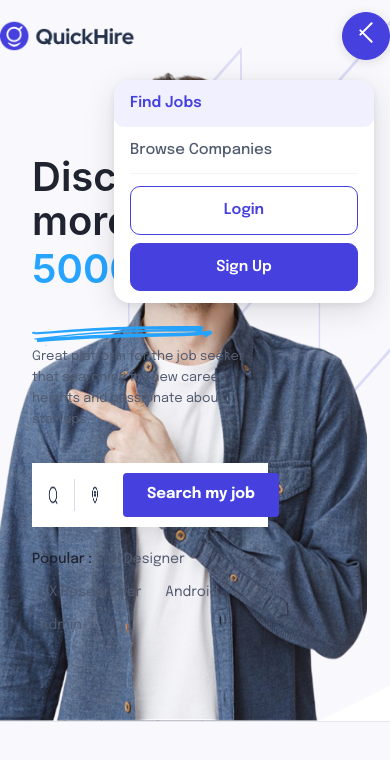
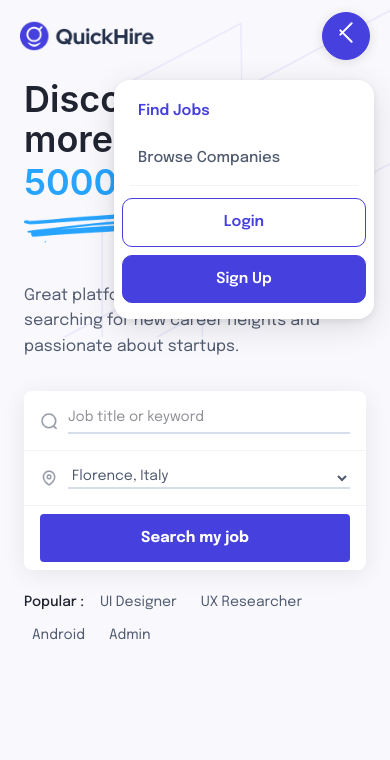
Before and after one commit to Taofique/quickhire, a React (Vite) app in the folder frontend/: page / in a window 390 px wide. Both pictures are taken after a click on the button 366 px from the left and 36 px from the top of the page. Shown: the top 760 px of the page. Built offline with nearby package versions, Linux system fonts and the light colour scheme; a web font is replaced by a local one.

Commit message:
feat: Complete Hero component  desktop and Mobile responsive functionality

```diff
--- a/frontend/src/components/HeroSection.jsx
+++ b/frontend/src/components/HeroSection.jsx
@@ -1,3 +1,4 @@
+import { useState, useEffect } from "react";
 import pattern from "../assets/Hero_assets/Pattern.png";
 import heroPerson from "../assets/Hero_assets/Hero_person.png";
 import rectangle from "../assets/Hero_assets/Rectangle.png";
@@ -6,12 +7,21 @@ import searchIcon from "../assets/Hero_assets/search_icon_header.png";
 import locationIcon from "../assets/Hero_assets/location_icon_header.png";
 
 const HeroSection = () => {
+  const [isMobile, setIsMobile] = useState(window.innerWidth < 768);
+
+  useEffect(() => {
+    const handleResize = () => setIsMobile(window.innerWidth < 768);
+    window.addEventListener("resize", handleResize);
+    return () => window.removeEventListener("resize", handleResize);
+  }, []);
+
   return (
     <section
       style={{
         backgroundColor: "#F8F8FD",
         width: "100%",
-        height: "722px",
+        height: isMobile ? "auto" : "722px",
+        minHeight: isMobile ? "100vh" : "722px",
         position: "relative",
         overflow: "hidden",
         borderBottom: "1px solid #E5E7F0",
@@ -25,13 +35,15 @@ const HeroSection = () => {
           position: "absolute",
           top: "0px",
           right: "0px",
-          height: "100%",
+          height: isMobile ? "40%" : "100%",
           width: "auto",
           pointerEvents: "none",
+          opacity: isMobile ? 0.5 : 1,
         }}
       />
 
-      {/* Hero Person */}
+      {/* Hero Person — hidden on mobile */}
+      {!isMobile && (
         <img
           src={heroPerson}
           alt="Job seeker"
@@ -45,8 +57,10 @@ const HeroSection = () => {
             zIndex: 10,
           }}
         />
+      )}
 
-      {/* Rectangle */}
+      {/* Rectangle — hidden on mobile */}
+      {!isMobile && (
         <img
           src={rectangle}
           alt=""
@@ -59,20 +73,23 @@ const HeroSection = () => {
             pointerEvents: "none",
           }}
         />
+      )}
 
       {/* ── LEFT CONTENT ── */}
       <div
         style={{
-          position: "absolute",
-          top: 0,
-          left: 0,
-          height: "110%",
-          width: "clamp(300px, 76%, 1800px)",
+          position: isMobile ? "relative" : "absolute",
+          top: isMobile ? "auto" : 0,
+          left: isMobile ? "auto" : 0,
+          height: isMobile ? "auto" : "110%",
+          width: isMobile ? "100%" : "clamp(300px, 76%, 1800px)",
           display: "flex",
           flexDirection: "column",
-          justifyContent: "center",
-          paddingLeft: "clamp(32px, 8vw, 128px)",
-          paddingRight: "32px",
+          justifyContent: isMobile ? "flex-start" : "center",
+          paddingLeft: isMobile ? "24px" : "clamp(32px, 8vw, 128px)",
+          paddingRight: isMobile ? "24px" : "32px",
+          paddingTop: isMobile ? "80px" : 0,
+          paddingBottom: isMobile ? "40px" : 0,
           zIndex: 30,
         }}
       >
@@ -80,7 +97,9 @@ const HeroSection = () => {
         <h1
           style={{
             fontFamily: "var(--font-clash)",
-            fontSize: "clamp(40px, 4.5vw, 72px)",
+            fontSize: isMobile
+              ? "clamp(36px, 8vw, 52px)"
+              : "clamp(40px, 4.5vw, 72px)",
             fontWeight: 600,
             lineHeight: "110%",
             color: "#202430",
@@ -97,13 +116,15 @@ const HeroSection = () => {
             position: "relative",
             display: "inline-block",
             marginTop: "4px",
-            marginBottom: "24px",
+            marginBottom: isMobile ? "16px" : "24px",
           }}
         >
           <h1
             style={{
               fontFamily: "var(--font-clash)",
-              fontSize: "clamp(40px, 4.5vw, 72px)",
+              fontSize: isMobile
+                ? "clamp(36px, 8vw, 52px)"
+                : "clamp(40px, 4.5vw, 72px)",
               fontWeight: 600,
               lineHeight: "110%",
               color: "#26A4FF",
@@ -116,11 +137,13 @@ const HeroSection = () => {
             src={groupUnderline}
             alt=""
             style={{
-              position: "absolute",
-              bottom: "-55px",
+              position: isMobile ? "relative" : "absolute", // ← relative on mobile
+              bottom: isMobile ? "auto" : "-55px",
               left: 0,
-              width: "clamp(180px, 55%, 400px)",
+              marginTop: isMobile ? "8px" : "0", // ← natural gap on mobile
+              width: isMobile ? "80%" : "clamp(180px, 55%, 400px)",
               pointerEvents: "none",
+              display: "block",
             }}
           />
         </div>
@@ -129,12 +152,12 @@ const HeroSection = () => {
         <p
           style={{
             fontFamily: "var(--font-epilogue)",
-            fontSize: "clamp(13px, 1.2vw, 16px)",
+            fontSize: "16px",
             lineHeight: "160%",
             color: "#515B6F",
-            marginTop: "32px",
+            marginTop: isMobile ? "24px" : "32px",
             marginBottom: "0",
-            maxWidth: "clamp(260px, 30vw, 400px)",
+            maxWidth: isMobile ? "100%" : "clamp(260px, 30vw, 400px)",
           }}
         >
           Great platform for the job seeker that searching for new career
@@ -142,6 +165,116 @@ const HeroSection = () => {
         </p>
 
         {/* ── SEARCH BAR ── */}
+        {isMobile ? (
+          // Mobile — stacked layout
+          <div
+            style={{
+              backgroundColor: "#ffffff",
+              boxShadow: "0 4px 24px rgba(0,0,0,0.08)",
+              marginTop: "32px",
+              borderRadius: "8px",
+              overflow: "hidden",
+              zIndex: 40,
+              position: "relative",
+            }}
+          >
+            {/* Keyword input */}
+            <div
+              style={{
+                display: "flex",
+                alignItems: "center",
+                padding: "16px",
+                gap: "10px",
+                borderBottom: "1px solid #F3F4F8",
+              }}
+            >
+              <img
+                src={searchIcon}
+                alt=""
+                style={{
+                  width: "18px",
+                  height: "18px",
+                  opacity: 0.5,
+                  flexShrink: 0,
+                }}
+              />
+              <input
+                type="text"
+                placeholder="Job title or keyword"
+                style={{
+                  border: "none",
+                  borderBottom: "2px solid #D6DDEB",
+                  outline: "none",
+                  fontFamily: "var(--font-epilogue)",
+                  fontSize: "14px",
+                  color: "#202430",
+                  backgroundColor: "transparent",
+                  width: "100%",
+                  paddingBottom: "4px",
+                }}
+              />
+            </div>
+            {/* Location */}
+            <div
+              style={{
+                display: "flex",
+                alignItems: "center",
+                padding: "16px",
+                gap: "10px",
+                borderBottom: "1px solid #F3F4F8",
+              }}
+            >
+              <img
+                src={locationIcon}
+                alt=""
+                style={{
+                  width: "18px",
+                  height: "18px",
+                  opacity: 0.5,
+                  flexShrink: 0,
+                }}
+              />
+              <select
+                style={{
+                  border: "none",
+                  borderBottom: "2px solid #D6DDEB",
+                  outline: "none",
+                  fontFamily: "var(--font-epilogue)",
+                  fontSize: "14px",
+                  color: "#515B6F",
+                  backgroundColor: "transparent",
+                  cursor: "pointer",
+                  width: "100%",
+                  paddingBottom: "4px",
+                }}
+              >
+                <option>Florence, Italy</option>
+                <option>New York, USA</option>
+                <option>London, UK</option>
+                <option>Berlin, Germany</option>
+              </select>
+            </div>
+            {/* Button */}
+            <button
+              style={{
+                backgroundColor: "#4640DE",
+                color: "#ffffff",
+                fontFamily: "var(--font-epilogue)",
+                fontSize: "15px",
+                fontWeight: 700,
+                border: "none",
+                width: "calc(100% - 32px)", // ← not full width, margin on sides
+                height: "48px",
+                margin: "8px 16px", // ← sits inside card
+                borderRadius: "4px", // ← rounded corners
+                cursor: "pointer",
+              }}
+            >
+              Search my job
+            </button>
+          </div>
+        ) : (
+          // Desktop — horizontal layout
           <div
             style={{
               display: "flex",
@@ -150,12 +283,10 @@ const HeroSection = () => {
               boxShadow: "0 4px 24px rgba(0,0,0,0.08)",
               marginTop: "32px",
               height: "64px",
-            // no overflow:hidden so button can fill height flush
               position: "relative",
-            zIndex: 40, // sits above person
+              zIndex: 40,
             }}
           >
-          {/* Keyword input area */}
             <div
               style={{
                 display: "flex",
@@ -192,8 +323,6 @@ const HeroSection = () => {
                 }}
               />
             </div>
-
-          {/* Vertical divider */}
             <div
               style={{
                 width: "1px",
@@ -202,8 +331,6 @@ const HeroSection = () => {
                 flexShrink: 0,
               }}
             />
-
-          {/* Location area */}
             <div
               style={{
                 display: "flex",
@@ -250,8 +377,6 @@ const HeroSection = () => {
                 </select>
               </div>
             </div>
-
-          {/* Search button — flush to right, full height, rounded right corners */}
             <button
               style={{
                 backgroundColor: "#4640DE",
@@ -272,6 +397,7 @@ const HeroSection = () => {
               Search my job
             </button>
           </div>
+        )}
 
         {/* Popular tags */}
         <div
--- a/frontend/src/components/Navbar.jsx
+++ b/frontend/src/components/Navbar.jsx
@@ -44,6 +44,32 @@ const Navbar = () => {
       className="fixed top-0 left-0 right-0 z-50 transition-all duration-300"
       style={{ transform: visible ? "translateY(0)" : "translateY(-100%)" }}
     >
+      <style>{`
+        @keyframes dropIn {
+          from { opacity: 0; transform: translateY(-8px) scale(0.97); }
+          to   { opacity: 1; transform: translateY(0) scale(1); }
+        }
+        .mobile-nav-link {
+          display: flex;
+          align-items: center;
+          padding: 12px 16px;
+          border-radius: 10px;
+          color: #515B6F;
+          font-weight: 500;
+          text-decoration: none;
+          transition: all 0.2s ease;
+        }
+        .mobile-nav-link:hover {
+          background-color: #F0F0FF;
+          color: #4640DE;
+          font-weight: 600;
+        }
+        .mobile-nav-link.active {
+          color: #4640DE;
+          font-weight: 600;
+        }
+      `}</style>
+
       <nav
         className="w-full border-b transition-all duration-300"
         style={{
@@ -121,7 +147,7 @@ const Navbar = () => {
                 height: "32px",
                 backgroundColor: "#C0C9D9",
                 flexShrink: 0,
-                margin: "0 8px", // Added margin to make it more visible
+                margin: "0 8px",
               }}
             />
 
@@ -142,12 +168,14 @@ const Navbar = () => {
         </div>
 
         {/* ── MOBILE top bar ── */}
-        <div className="md:hidden flex items-center justify-between h-[72px] px-6">
+        <div
+          className="md:hidden flex items-center justify-between h-[72px]"
+          style={{ paddingLeft: "20px", paddingRight: "20px" }}
+        >
           <Link to="/" className="flex items-center shrink-0">
             <img src={logo} alt="QuickHire" className="h-8 w-auto" />
           </Link>
 
-          {/* Custom hamburger — rounded pill button, 2 full lines + 1 half line */}
           <button
             onClick={() => setMenuOpen(!menuOpen)}
             className="flex flex-col justify-center items-center transition-all duration-300"
@@ -162,7 +190,6 @@ const Navbar = () => {
               padding: "14px",
             }}
           >
-            {/* Line 1 — full */}
             <span
               style={{
                 display: "block",
@@ -176,7 +203,6 @@ const Navbar = () => {
                   : "none",
               }}
             />
-            {/* Line 2 — full */}
             <span
               style={{
                 display: "block",
@@ -188,10 +214,8 @@ const Navbar = () => {
                 transform: menuOpen
                   ? "rotate(-45deg) translate(5px, -5px)"
                   : "none",
-                opacity: menuOpen ? 1 : 1,
               }}
             />
-            {/* Line 3 — half, hidden when open */}
             <span
               style={{
                 display: "block",
@@ -208,7 +232,7 @@ const Navbar = () => {
           </button>
         </div>
 
-        {/* Mobile Dorpdown */}
+        {/* ── MOBILE DROPDOWN ── */}
         {menuOpen && (
           <div
             className="md:hidden absolute"
@@ -220,61 +244,52 @@ const Navbar = () => {
               borderRadius: "16px",
               boxShadow:
                 "0 8px 32px rgba(0,0,0,0.12), 0 2px 8px rgba(0,0,0,0.08)",
-              overflow: "hidden",
               zIndex: 100,
               animation: "dropIn 0.2s ease",
+              padding: "8px",
             }}
           >
-            <style>{`
-              @keyframes dropIn {
-                from { opacity: 0; transform: translateY(-8px) scale(0.97); }
-                to   { opacity: 1; transform: translateY(0)   scale(1);    }
-              }
-            `}</style>
-
-            {/* Nav Links */}
-            {navLinks.map((link) => {
-              const isActive =
-                location.pathname === link.path && hoveredNav === null;
-              const isHovered = hoveredNav === link.label + "_mobile";
-              const highlighted = isActive || isHovered;
-
-              return (
+            {navLinks.map((link) => (
               <Link
                 key={link.label}
                 to={link.path}
                 onClick={() => setMenuOpen(false)}
-                  onMouseEnter={() => setHoveredNav(link.label + "_mobile")}
-                  onMouseLeave={() => setHoveredNav(null)}
-                  className="font-epilogue text-[15px] font-medium transition-all duration-200"
+                onTouchStart={(e) => {
+                  e.currentTarget.style.backgroundColor = "#F0F0FF";
+                  e.currentTarget.style.color = "#4640DE";
+                }}
+                onTouchEnd={(e) => {
+                  e.currentTarget.style.backgroundColor = "transparent";
+                  e.currentTarget.style.color = "#515B6F";
+                }}
+                className="font-epilogue text-[15px]"
                 style={{
                   display: "flex",
                   alignItems: "center",
                   padding: "12px 16px",
                   borderRadius: "10px",
-                    color: highlighted ? "#4640DE" : "#515B6F",
-                    backgroundColor: highlighted ? "#F0F0FF" : "transparent",
-                    fontWeight: highlighted ? 600 : 500,
+                  color:
+                    location.pathname === link.path ? "#4640DE" : "#515B6F",
+                  backgroundColor: "transparent",
+                  fontWeight: location.pathname === link.path ? 600 : 500,
+                  textDecoration: "none",
                 }}
               >
                 {link.label}
               </Link>
-              );
-            })}
+            ))}
 
-            {/* Divider */}
             <div
               style={{
                 height: "1px",
                 backgroundColor: "#F3F4F8",
-                margin: "0 16px",
+                margin: "4px 8px",
               }}
             />
 
-            {/* Signup and login Buttons */}
             <div
               style={{
-                padding: "12px 16px",
+                padding: "8px 0",
                 display: "flex",
                 flexDirection: "column",
                 gap: "8px",
--- a/frontend/src/index.css
+++ b/frontend/src/index.css
@@ -20,3 +20,9 @@
 html {
   scroll-behavior: smooth;
 }
+
+.mobile-nav-link:hover {
+  background-color: #f0f0ff !important;
+  color: #4640de !important;
+  font-weight: 600 !important;
+}
```
Lines whose indentation alone changed are shown as unchanged.
